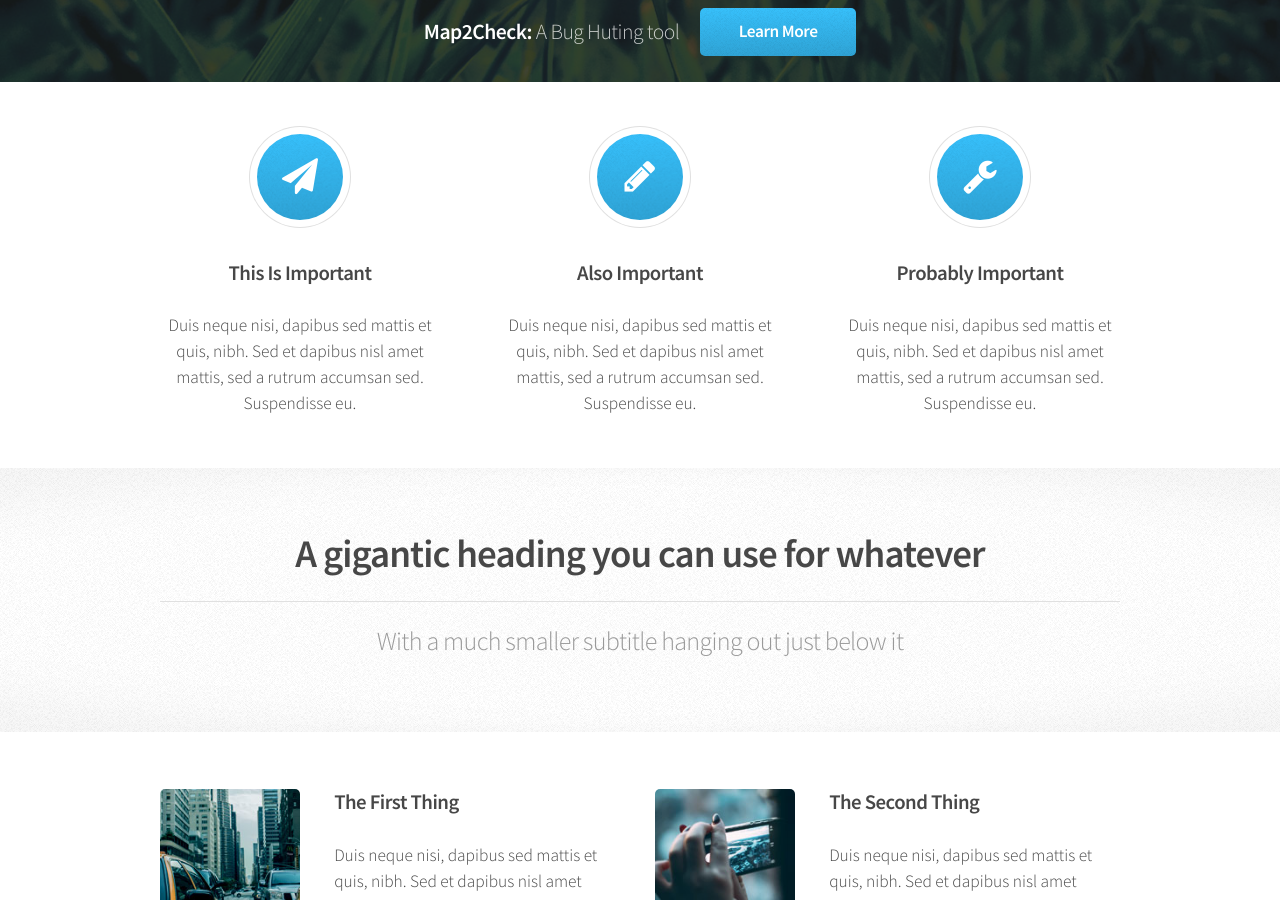
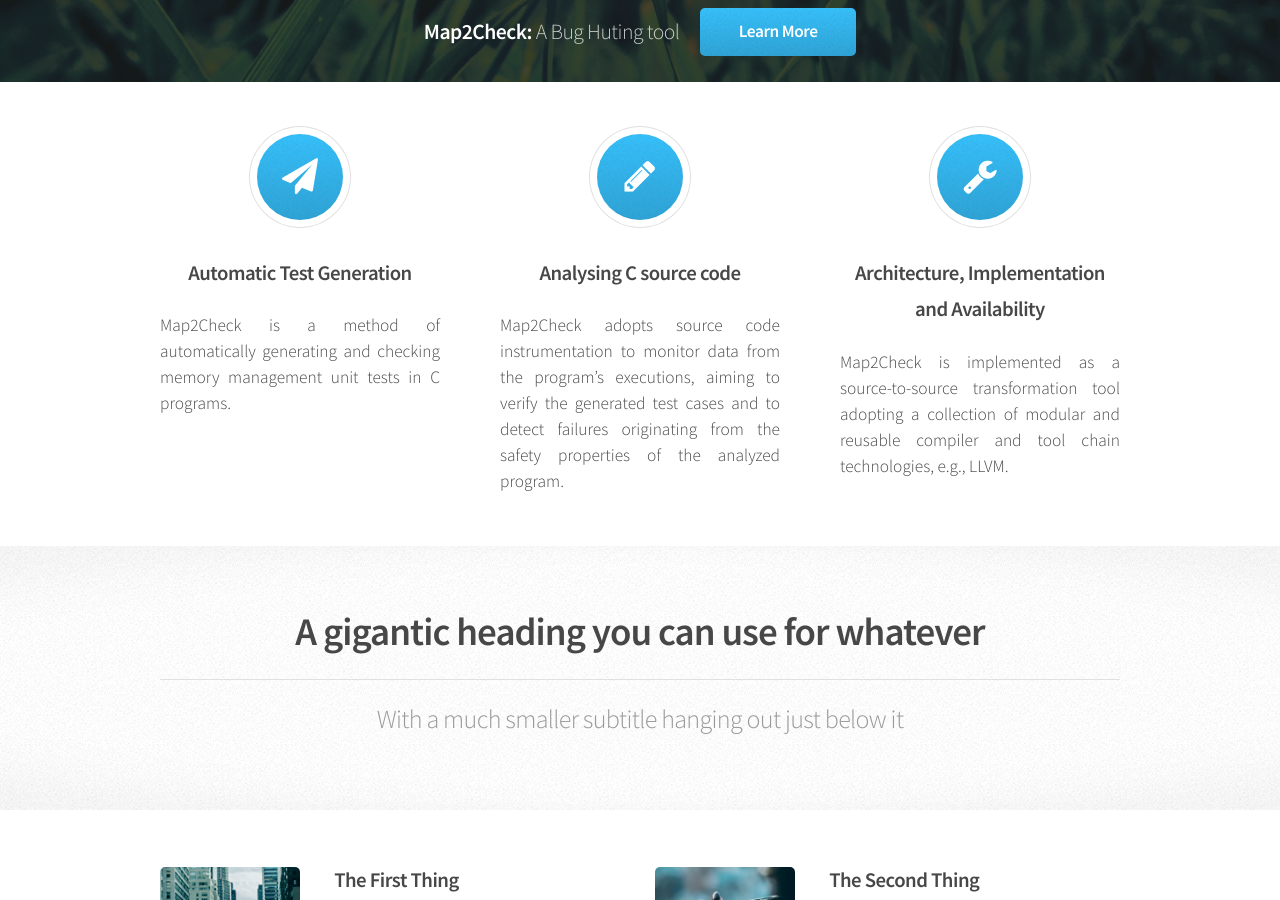
Before and after one commit to map2check/map2check.github.io, a Jekyll site: the page built from index.html, in a window 1280 px wide and 900 px high, scrolled down 388 px. Built offline with Jekyll 4.4.1, drawn with Linux system fonts in a browser that asks for light colours; the list of posts is cut into pages by our own code.

Commit message:
Updated index html

```diff
--- a/index.html
+++ b/index.html
@@ -18,22 +18,22 @@ layout: default
 				<section class="4u">
 					<div class="box highlight">
 						<i class="icon major fa-paper-plane"></i>
-						<h3>This Is Important</h3>
-						<p>Duis neque nisi, dapibus sed mattis et quis, nibh. Sed et dapibus nisl amet mattis, sed a rutrum accumsan sed. Suspendisse eu.</p>
+						<h3>Automatic Test Generation</h3>
+						<p style="text-align:justify">Map2Check is a method of automatically generating and checking memory management unit tests in C programs.</p>
 					</div>
 				</section>
 				<section class="4u">
 					<div class="box highlight">
 						<i class="icon major fa-pencil"></i>
-						<h3>Also Important</h3>
-						<p>Duis neque nisi, dapibus sed mattis et quis, nibh. Sed et dapibus nisl amet mattis, sed a rutrum accumsan sed. Suspendisse eu.</p>
+						<h3>Analysing C source code</h3>
+						<p style="text-align:justify">Map2Check adopts source code instrumentation to monitor data from the program’s executions, aiming to verify the generated test cases and to detect failures originating from the safety properties of the analyzed program.</p>
 					</div>
 				</section>
 				<section class="4u">
 					<div class="box highlight">
 						<i class="icon major fa-wrench"></i>
-						<h3>Probably Important</h3>
-						<p>Duis neque nisi, dapibus sed mattis et quis, nibh. Sed et dapibus nisl amet mattis, sed a rutrum accumsan sed. Suspendisse eu.</p>
+						<h3>Architecture, Implementation and Availability </h3>
+						<p style="text-align:justify">Map2Check is implemented as a source-to-source transformation tool adopting a collection of modular and reusable compiler and tool chain technologies, e.g., LLVM.</p>
 					</div>
 				</section>
 			</div>
```
